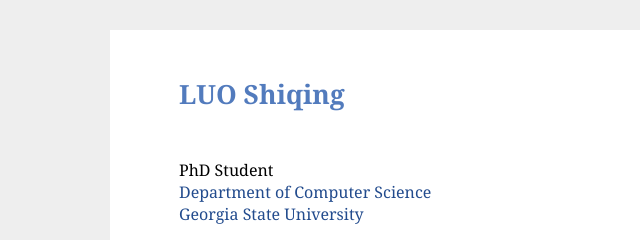
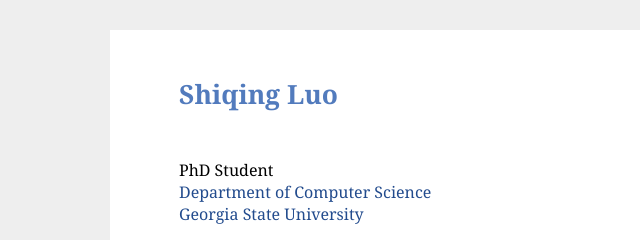
Before and after one commit to ChrisLUO777/cv, a plain HTML site: page index.html in a window 1280 px wide. Shown: the top 240 px of the page, 0-640 px from the left. Drawn offline with Linux system fonts and the light colour scheme.

Commit message:
updated cv

```diff
--- a/index.html
+++ b/index.html
@@ -6,7 +6,7 @@
     <meta name="keywords" content="Shiqing LUO, LUO Shiqing, SE, , Nanjing University">
     <meta name="description" content="LUO Shiqing's home page">
     <link rel="stylesheet" href="./css/jemdoc.css" type="text/css" />
-    <title>LUO Shiqing</title>
+    <title>Shiqing Luo</title>
     <script>
         (function(i,s,o,g,r,a,m){i['GoogleAnalyticsObject']=r;i[r]=i[r]||function(){
             (i[r].q=i[r].q||[]).push(arguments)},i[r].l=1*new Date();a=s.createElement(o),
@@ -27,7 +27,7 @@
         <tr>
             <td width="670">
                 <div id="toptitle">
-                    <h1>LUO Shiqing &nbsp </h1>
+                    <h1>Shiqing Luo &nbsp </h1>
                 </div>
 
                 <br>
```
